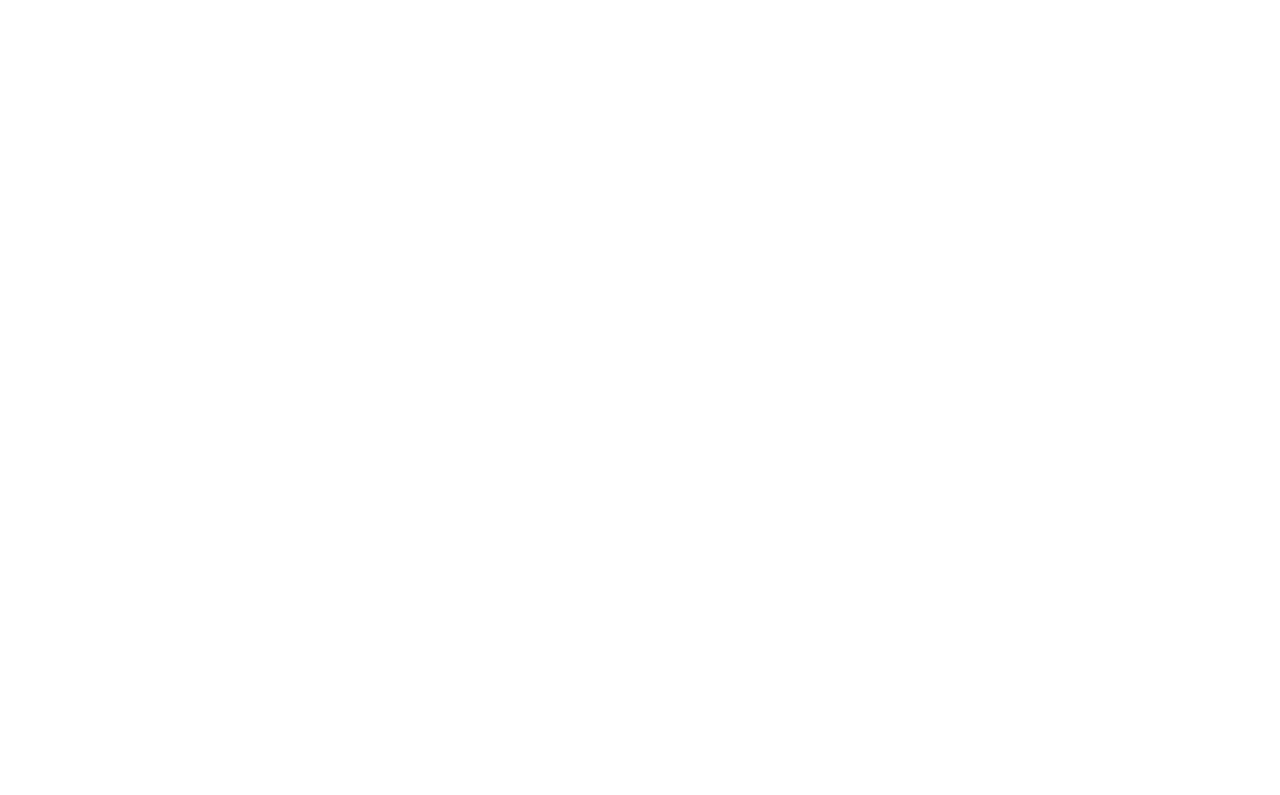
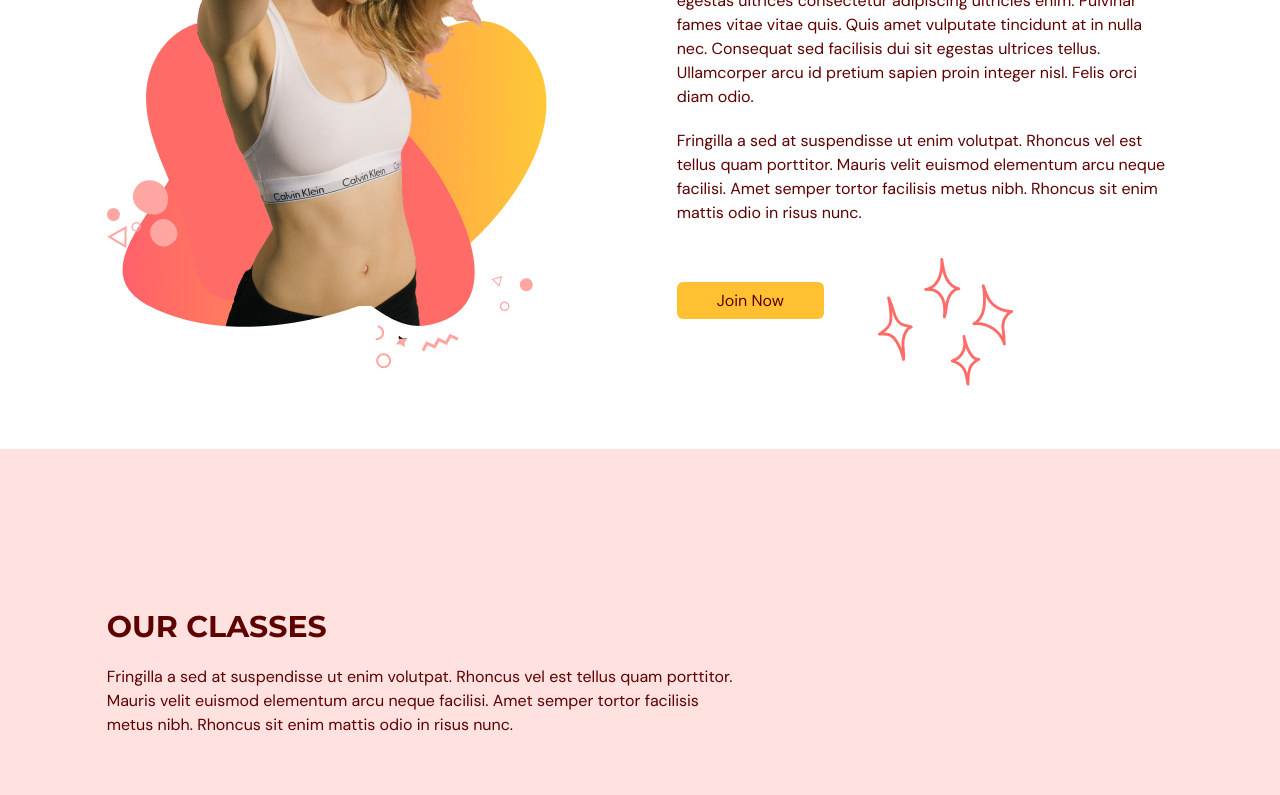
Before and after one commit to aniruddhabagal/fitness-gym-app, a React (Vite) app: page / in a window 1280 px wide. Shown: the part 1680-2475 px from the top of the page. Before the commit the page ends 823 px from the top, so only its background shows below. Built offline with nearby package versions, Linux system fonts and the light colour scheme.

Commit message:
made minor changes

```diff
--- a/src/App.tsx
+++ b/src/App.tsx
@@ -1,5 +1,9 @@
 import Navbar from "@/scenes/navbar";
 import Home from "@/scenes/home";
+import OurClasses from "@/scenes/ourClasses";
+import Benefits from "@/scenes/benefits";
+import ContactUs from "@/scenes/contactUs";
+import Footer from "@/scenes/footer";
 import { useEffect, useState } from "react";
 import { SelectedPage } from "@/shared/types";
 
@@ -7,8 +11,8 @@
   const [selectedPage, setSelectedPage] = useState<SelectedPage>(
     SelectedPage.Home
   );
+  const [isTopOfPage, setIsTopOfPage] = useState<boolean>(true);
 
-  const [isTopOfPage, setIsTopOfPage] = useState<boolean>(true);
   useEffect(() => {
     const handleScroll = () => {
       if (window.scrollY === 0) {
@@ -29,6 +33,10 @@
         setSelectedPage={setSelectedPage}
       />
       <Home setSelectedPage={setSelectedPage} />
+      <Benefits setSelectedPage={setSelectedPage} />
+      <OurClasses setSelectedPage={setSelectedPage} />
+      <ContactUs setSelectedPage={setSelectedPage} />
+      <Footer />
     </div>
   );
 }
```
